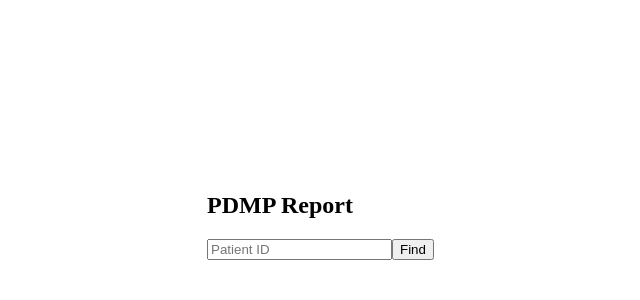
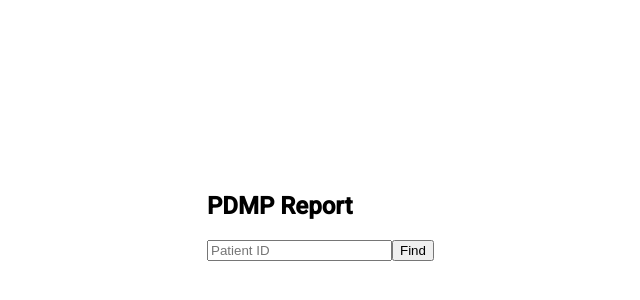
Before and after one commit to C4UH/code-blue, an Angular app: page /find in a window 1280 px wide. Shown: the part 68-368 px from the top of the page, without its empty margins (305-945 px from the left). Built offline with nearby package versions, Linux system fonts and the light colour scheme.

Commit message:
add material ui dep

```diff
--- a/angular.json
+++ b/angular.json
@@ -23,6 +23,7 @@
               "src/assets"
             ],
             "styles": [
+              "./node_modules/@angular/material/prebuilt-themes/deeppurple-amber.css",
               "src/styles.css"
             ],
             "scripts": [],
@@ -80,6 +81,7 @@
             "tsConfig": "src/tsconfig.spec.json",
             "karmaConfig": "src/karma.conf.js",
             "styles": [
+              "./node_modules/@angular/material/prebuilt-themes/deeppurple-amber.css",
               "src/styles.css"
             ],
             "scripts": [],
--- a/docker-compose.yml
+++ b/docker-compose.yml
@@ -1,7 +1,6 @@
 version: '3.7'
 
 services:
-
   container:
     container_name: container
     build:
@@ -9,6 +8,6 @@
       dockerfile: Dockerfile
     volumes:
       - '.:/usr/src/app'
-      - '/usr/src/app/node_modules'
+      # - '/usr/src/app/node_modules'
     ports:
       - '4200:4200'
--- a/package.json
+++ b/package.json
@@ -15,15 +15,18 @@
   },
   "dependencies": {
     "@angular/animations": "7.2.8",
+    "@angular/cdk": "~7.3.5",
     "@angular/common": "7.2.8",
     "@angular/compiler": "7.2.8",
     "@angular/core": "7.2.8",
     "@angular/forms": "7.2.8",
     "@angular/http": "7.2.8",
+    "@angular/material": "~7.3.5",
     "@angular/platform-browser": "7.2.8",
     "@angular/platform-browser-dynamic": "7.2.8",
     "@angular/router": "7.2.8",
     "core-js": "^2.5.4",
+    "hammerjs": "^2.0.8",
     "rxjs": "~6.3.3",
     "tslib": "^1.9.0",
     "zone.js": "~0.8.26"
--- a/src/app/app.module.ts
+++ b/src/app/app.module.ts
@@ -10,6 +10,7 @@
 
 // Services
 import {FhirService} from './service/fhir.service';
+import { BrowserAnimationsModule } from '@angular/platform-browser/animations';
 
 
 @NgModule({
@@ -22,6 +23,7 @@
     BrowserModule,
     AppRoutingModule,
     FormsModule,
+    BrowserAnimationsModule,
   ],
   providers: [FhirService],
   bootstrap: [AppComponent]
--- a/src/index.html
+++ b/src/index.html
@@ -7,6 +7,8 @@
 
   <meta name="viewport" content="width=device-width, initial-scale=1">
   <link rel="icon" type="image/x-icon" href="favicon.ico">
+  <link href="https://fonts.googleapis.com/css?family=Roboto:300,400,500" rel="stylesheet">
+  <link href="https://fonts.googleapis.com/icon?family=Material+Icons" rel="stylesheet">
 </head>
 <body>
   <app-root></app-root>
--- a/src/main.ts
+++ b/src/main.ts
@@ -1,3 +1,4 @@
+import 'hammerjs';
 import { enableProdMode } from '@angular/core';
 import { platformBrowserDynamic } from '@angular/platform-browser-dynamic';
 
--- a/src/styles.css
+++ b/src/styles.css
@@ -1 +1,4 @@
 /* You can add global styles to this file, and also import other style files */
+
+html, body { height: 100%; }
+body { margin: 0; font-family: Roboto, "Helvetica Neue", sans-serif; }
```
Also changed, not shown: 1 other file (tests, documents, lock files or other folders).
